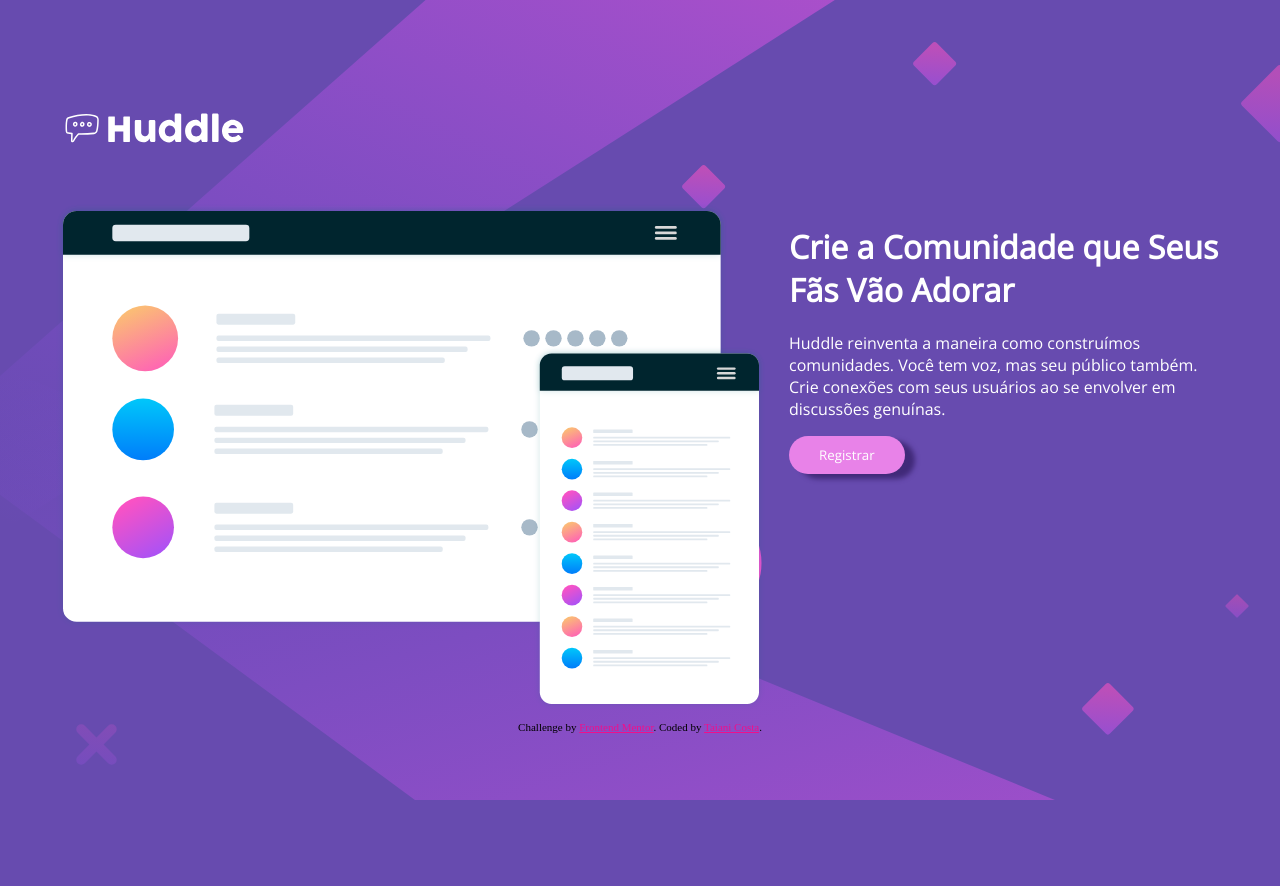
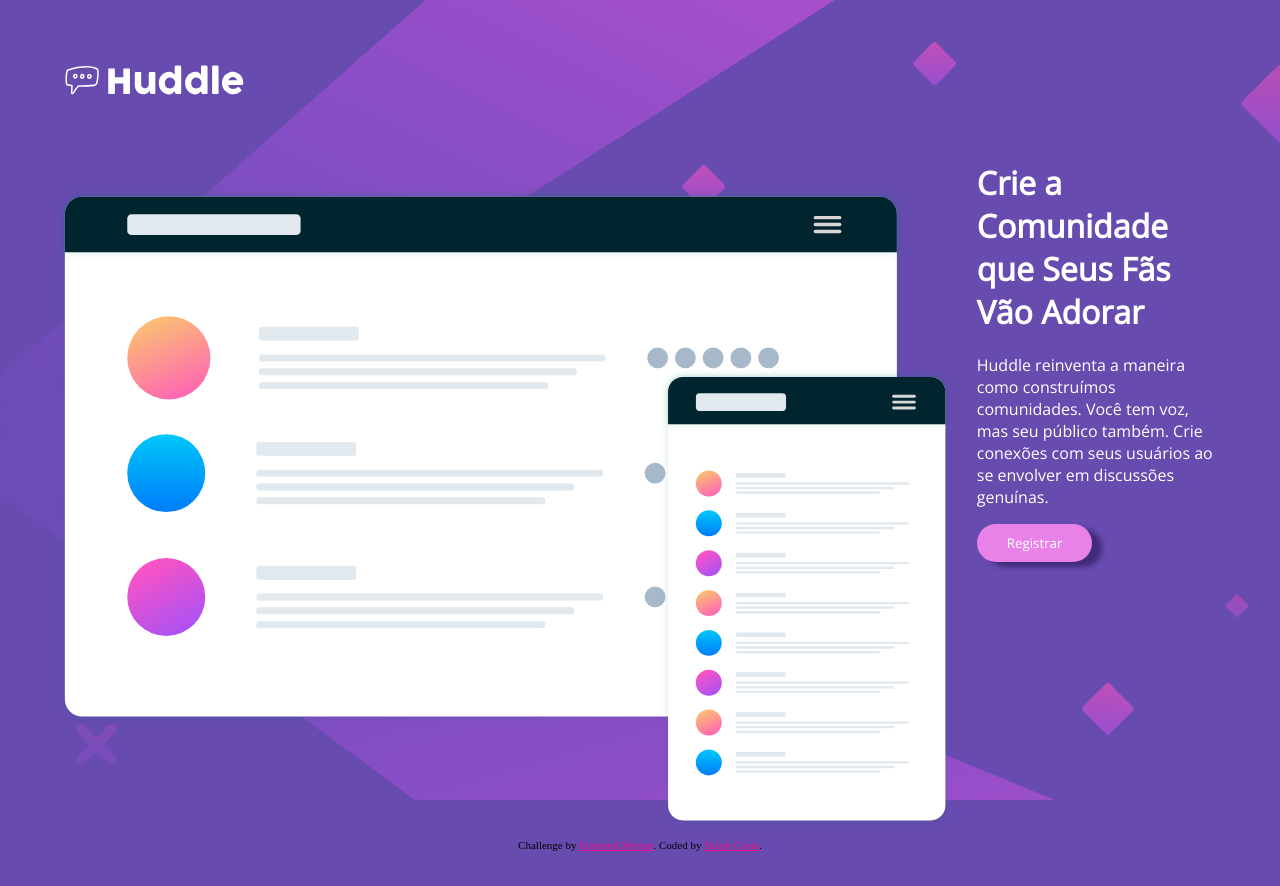
Before and after one commit to TaianiCosta/P-gina-de-destino-do-Huddle, a plain HTML site: page index.html in a window 1280 px wide. Before the commit the page ends 800 px from the top, so only its background shows below. Drawn offline with nearby package versions, Linux system fonts and the light colour scheme.

Commit message:
Ajuste width, height e margin das imagens

```diff
--- a/style.css
+++ b/style.css
@@ -4,12 +4,18 @@ body {
     background-repeat: no-repeat;
     background-image: url(./images/bg-desktop.svg);
     background-color: hsl(257, 40%, 49%);
-    padding: 3em;
+    padding: 1em 3em;
 }
 
 .logo {
-    margin: 3em 0;
+    margin: 2em 0;
     width: 15vw;
+}
+
+.ilustrativo {
+    width: 145vw;
+    height: 80vh;
+    margin-top: 3em;
 }
 
 main {
```
